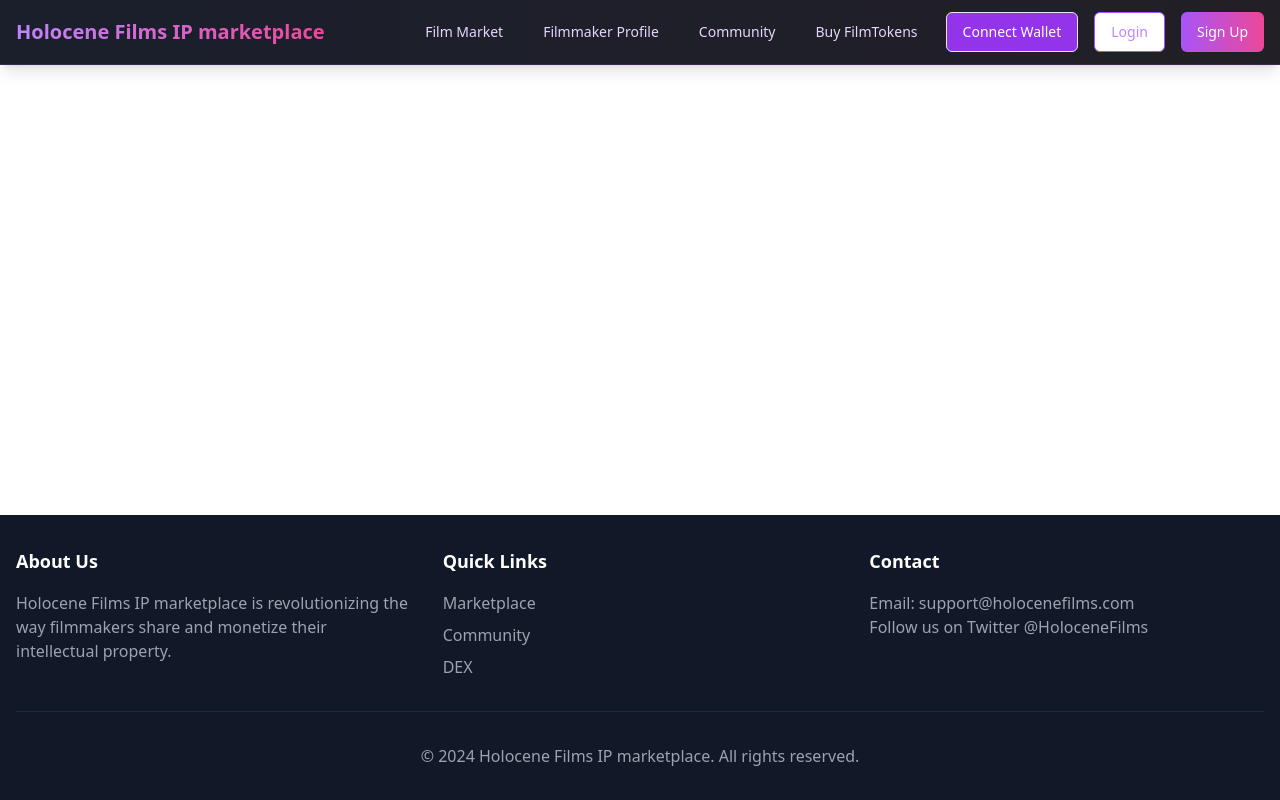
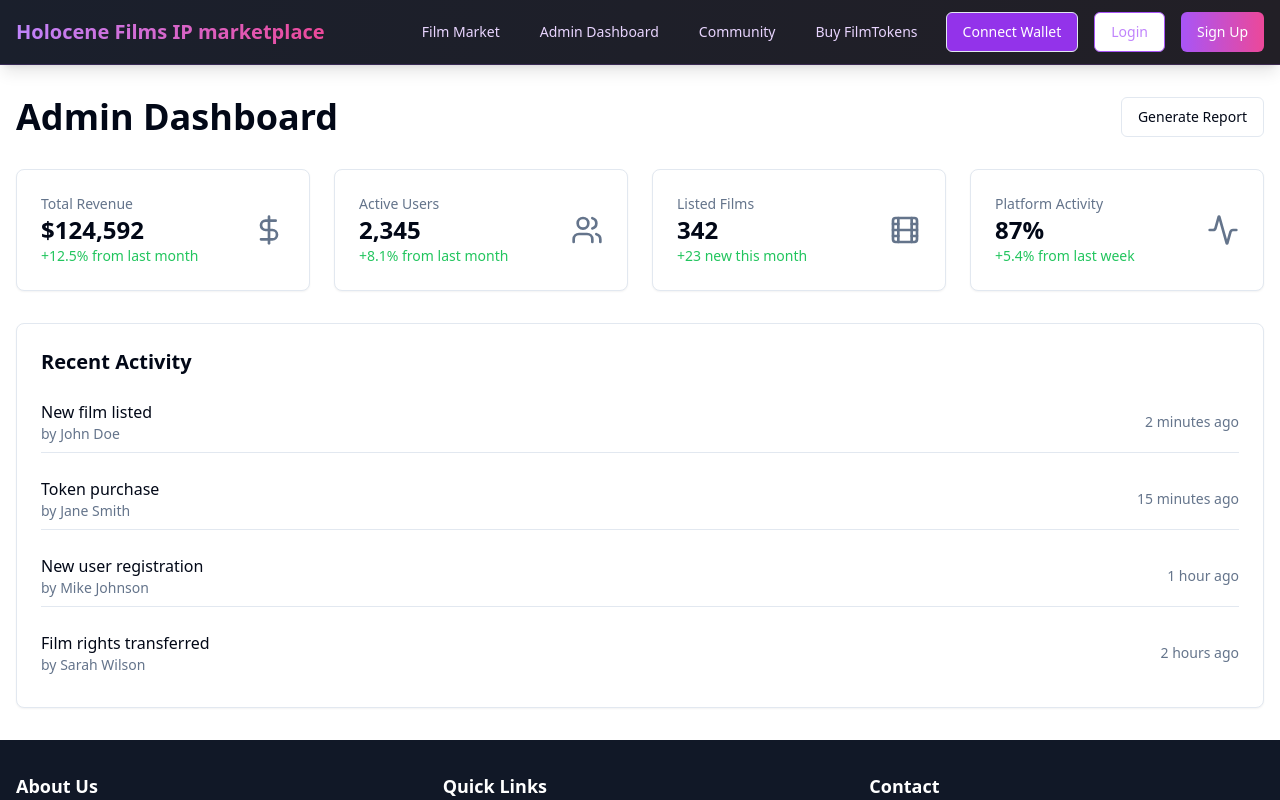
Before and after one commit to nafia007/holocenefilms-main-2, a React (Vite) app: page /admin in a window 1280 px wide. Shown: the top 800 px of the page. Built offline with nearby package versions, Linux system fonts and the light colour scheme; what @thirdweb-dev/react, thirdweb would draw is missing.

Commit message:
Delete Artist Profile and Add Admin Dashboard
Removed the Artist Profile page and restructured the application to implement an Admin dashboard. Updated the codebase to enhance production readiness.
[skip gpt_engineer]

```diff
--- a/src/App.jsx
+++ b/src/App.jsx
@@ -5,7 +5,7 @@ import { BrowserRouter, Routes, Route } from "react-router-dom";
 import { ThirdwebProvider } from "@thirdweb-dev/react";
 import Layout from "./components/Layout";
 import Index from "./pages/Index";
-import ArtistProfile from "./pages/ArtistProfile";
+import AdminDashboard from "./pages/AdminDashboard";
 import Marketplace from "./pages/Marketplace";
 import Login from "./pages/Login";
 import SignUp from "./pages/SignUp";
@@ -23,7 +23,7 @@ const App = () => (
           <Layout>
             <Routes>
               <Route path="/" element={<Index />} />
-              <Route path="/artist-profile" element={<ArtistProfile />} />
+              <Route path="/admin" element={<AdminDashboard />} />
               <Route path="/marketplace" element={<Marketplace />} />
               <Route path="/login" element={<Login />} />
               <Route path="/signup" element={<SignUp />} />
--- a/src/components/Navigation.jsx
+++ b/src/components/Navigation.jsx
@@ -19,8 +19,8 @@ const Navigation = () => {
             <Link to="/marketplace" className="text-purple-200 hover:text-purple-400 px-3 py-2 rounded-md text-sm font-medium transition-colors">
               Film Market
             </Link>
-            <Link to="/artist-profile" className="text-purple-200 hover:text-purple-400 px-3 py-2 rounded-md text-sm font-medium transition-colors">
-              Filmmaker Profile
+            <Link to="/admin" className="text-purple-200 hover:text-purple-400 px-3 py-2 rounded-md text-sm font-medium transition-colors">
+              Admin Dashboard
             </Link>
             <Link to="/community" className="text-purple-200 hover:text-purple-400 px-3 py-2 rounded-md text-sm font-medium transition-colors">
               Community
--- /dev/null
+++ b/src/pages/AdminDashboard.jsx
@@ -0,0 +1,91 @@
+import React from 'react';
+import { Card } from "@/components/ui/card";
+import { Button } from "@/components/ui/button";
+import {
+  BarChart,
+  Users,
+  Film,
+  DollarSign,
+  Activity
+} from "lucide-react";
+
+const AdminDashboard = () => {
+  return (
+    <div className="container mx-auto px-4 py-8">
+      <div className="flex justify-between items-center mb-8">
+        <h1 className="text-4xl font-bold">Admin Dashboard</h1>
+        <Button variant="outline">Generate Report</Button>
+      </div>
+
+      {/* Stats Overview */}
+      <div className="grid grid-cols-1 md:grid-cols-2 lg:grid-cols-4 gap-6 mb-8">
+        <Card className="p-6">
+          <div className="flex items-center justify-between">
+            <div>
+              <p className="text-sm font-medium text-muted-foreground">Total Revenue</p>
+              <h3 className="text-2xl font-bold">$124,592</h3>
+              <p className="text-sm text-green-500">+12.5% from last month</p>
+            </div>
+            <DollarSign className="h-8 w-8 text-muted-foreground" />
+          </div>
+        </Card>
+
+        <Card className="p-6">
+          <div className="flex items-center justify-between">
+            <div>
+              <p className="text-sm font-medium text-muted-foreground">Active Users</p>
+              <h3 className="text-2xl font-bold">2,345</h3>
+              <p className="text-sm text-green-500">+8.1% from last month</p>
+            </div>
+            <Users className="h-8 w-8 text-muted-foreground" />
+          </div>
+        </Card>
+
+        <Card className="p-6">
+          <div className="flex items-center justify-between">
+            <div>
+              <p className="text-sm font-medium text-muted-foreground">Listed Films</p>
+              <h3 className="text-2xl font-bold">342</h3>
+              <p className="text-sm text-green-500">+23 new this month</p>
+            </div>
+            <Film className="h-8 w-8 text-muted-foreground" />
+          </div>
+        </Card>
+
+        <Card className="p-6">
+          <div className="flex items-center justify-between">
+            <div>
+              <p className="text-sm font-medium text-muted-foreground">Platform Activity</p>
+              <h3 className="text-2xl font-bold">87%</h3>
+              <p className="text-sm text-green-500">+5.4% from last week</p>
+            </div>
+            <Activity className="h-8 w-8 text-muted-foreground" />
+          </div>
+        </Card>
+      </div>
+
+      {/* Recent Activity */}
+      <Card className="p-6">
+        <h2 className="text-xl font-semibold mb-4">Recent Activity</h2>
+        <div className="space-y-4">
+          {[
+            { action: "New film listed", user: "John Doe", time: "2 minutes ago" },
+            { action: "Token purchase", user: "Jane Smith", time: "15 minutes ago" },
+            { action: "New user registration", user: "Mike Johnson", time: "1 hour ago" },
+            { action: "Film rights transferred", user: "Sarah Wilson", time: "2 hours ago" },
+          ].map((activity, index) => (
+            <div key={index} className="flex items-center justify-between py-2 border-b last:border-0">
+              <div>
+                <p className="font-medium">{activity.action}</p>
+                <p className="text-sm text-muted-foreground">by {activity.user}</p>
+              </div>
+              <span className="text-sm text-muted-foreground">{activity.time}</span>
+            </div>
+          ))}
+        </div>
+      </Card>
+    </div>
+  );
+};
+
+export default AdminDashboard;
--- a/src/pages/ArtistProfile.jsx
+++ /dev/null
@@ -1,52 +0,0 @@
-import React from 'react';
-import { Button } from "@/components/ui/button";
-import { Input } from "@/components/ui/input";
-import { Textarea } from "@/components/ui/textarea";
-
-const ArtistProfile = () => {
-  return (
-    <div className="container mx-auto px-4 py-8">
-      <h1 className="text-4xl font-bold mb-8">Artist Profile</h1>
-      <div className="grid grid-cols-1 md:grid-cols-2 gap-8">
-        <div>
-          <h2 className="text-2xl font-semibold mb-4">Personal Information</h2>
-          <form className="space-y-4">
-            <div>
-              <label htmlFor="name" className="block text-sm font-medium text-gray-700">Name</label>
-              <Input type="text" id="name" name="name" placeholder="Your full name" />
-            </div>
-            <div>
-              <label htmlFor="email" className="block text-sm font-medium text-gray-700">Email</label>
-              <Input type="email" id="email" name="email" placeholder="your@email.com" />
-            </div>
-            <div>
-              <label htmlFor="bio" className="block text-sm font-medium text-gray-700">Bio</label>
-              <Textarea id="bio" name="bio" placeholder="Tell us about yourself and your art..." />
-            </div>
-            <Button type="submit">Update Profile</Button>
-          </form>
-        </div>
-        <div>
-          <h2 className="text-2xl font-semibold mb-4">Upload Artwork</h2>
-          <form className="space-y-4">
-            <div>
-              <label htmlFor="artworkTitle" className="block text-sm font-medium text-gray-700">Artwork Title</label>
-              <Input type="text" id="artworkTitle" name="artworkTitle" placeholder="Title of your artwork" />
-            </div>
-            <div>
-              <label htmlFor="artworkDescription" className="block text-sm font-medium text-gray-700">Description</label>
-              <Textarea id="artworkDescription" name="artworkDescription" placeholder="Describe your artwork..." />
-            </div>
-            <div>
-              <label htmlFor="artworkFile" className="block text-sm font-medium text-gray-700">Upload Image</label>
-              <Input type="file" id="artworkFile" name="artworkFile" accept="image/*" />
-            </div>
-            <Button type="submit">Upload Artwork</Button>
-          </form>
-        </div>
-      </div>
-    </div>
-  );
-};
-
-export default ArtistProfile;
```
